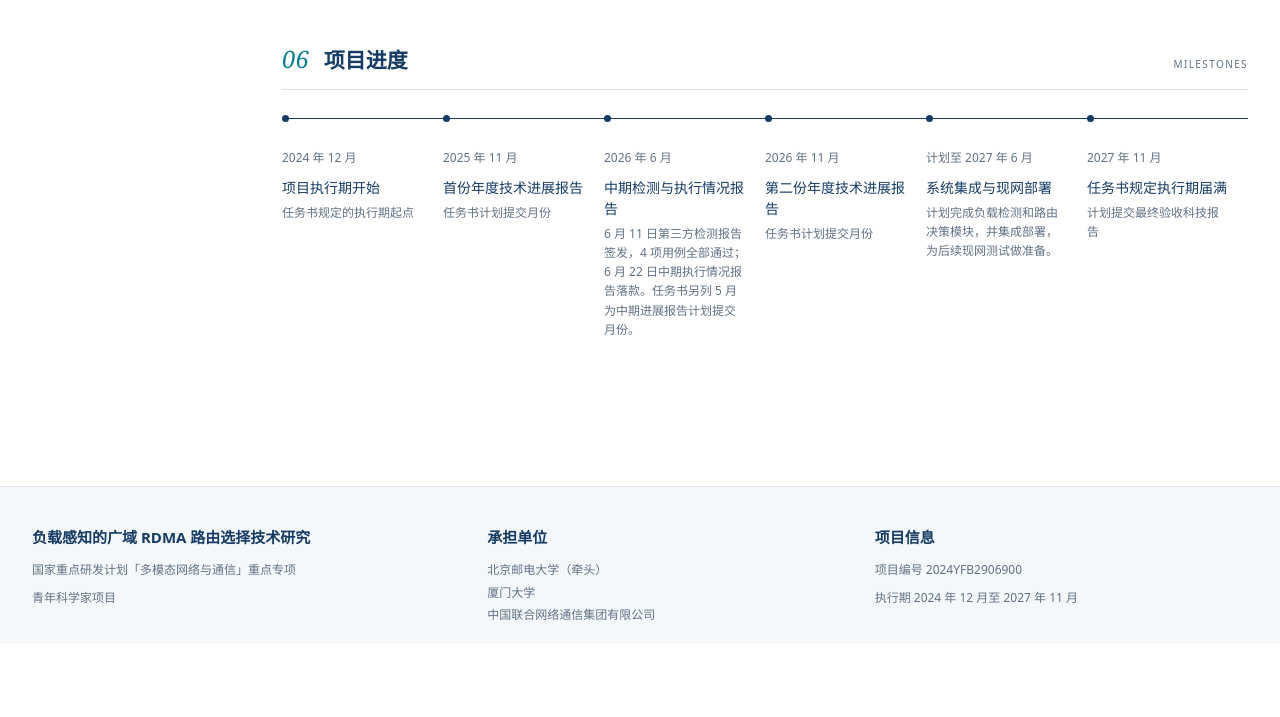
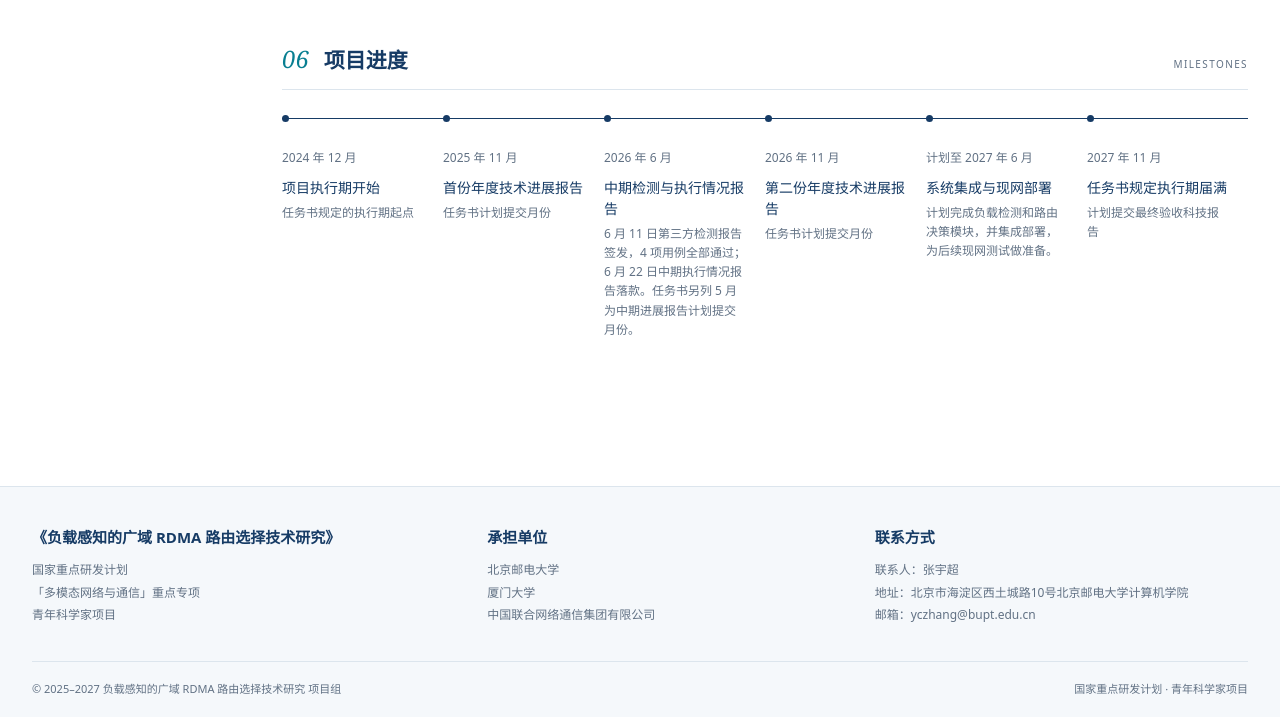
Before and after one commit to lhrdma/lhrdma.github.io, a plain HTML site: page index.html in a window 1280 px wide. Shown: the part 2615-3332 px from the top of the page. Before the commit the page ends 3259 px from the top, so only its background shows below. Drawn offline with Linux system fonts and the light colour scheme.

Commit message:
fix(site): unify project footers across all pages

```diff
--- a/index.html
+++ b/index.html
@@ -201,23 +201,48 @@
       <div class="wrap">
         <div class="footer-grid">
           <section>
-            <h2>负载感知的广域 RDMA 路由选择技术研究</h2>
-            <p>国家重点研发计划「多模态网络与通信」重点专项</p>
-            <p>青年科学家项目</p>
+            <h2>《负载感知的广域 RDMA 路由选择技术研究》</h2>
+            <p>国家重点研发计划<br />「多模态网络与通信」重点专项<br />青年科学家项目</p>
           </section>
           <section>
             <h2>承担单位</h2>
             <ul>
-              <li>北京邮电大学（牵头）</li>
-              <li>厦门大学</li>
-              <li>中国联合网络通信集团有限公司</li>
+              <li>
+                <a href="https://www.bupt.edu.cn/" rel="noopener noreferrer" target="_blank"
+                  >北京邮电大学</a
+                >
+              </li>
+              <li>
+                <a href="https://www.xmu.edu.cn/" rel="noopener noreferrer" target="_blank"
+                  >厦门大学</a
+                >
+              </li>
+              <li>
+                <a href="https://www.chinaunicom.cn/" rel="noopener noreferrer" target="_blank"
+                  >中国联合网络通信集团有限公司</a
+                >
+              </li>
             </ul>
           </section>
           <section>
-            <h2>项目信息</h2>
-            <p>项目编号 2024YFB2906900</p>
-            <p>执行期 2024 年 12 月至 2027 年 11 月</p>
+            <h2>联系方式</h2>
+            <ul>
+              <li>联系人：张宇超</li>
+              <li>
+                <a
+                  href="https://maps.apple.com/?q=%E5%8C%97%E4%BA%AC%E5%B8%82%E6%B5%B7%E6%B7%80%E5%8C%BA%E8%A5%BF%E5%9C%9F%E5%9F%8E%E8%B7%AF10%E5%8F%B7%E5%8C%97%E4%BA%AC%E9%82%AE%E7%94%B5%E5%A4%A7%E5%AD%A6%E8%AE%A1%E7%AE%97%E6%9C%BA%E5%AD%A6%E9%99%A2"
+                  rel="noopener noreferrer"
+                  target="_blank"
+                  >地址：北京市海淀区西土城路10号北京邮电大学计算机学院</a
+                >
+              </li>
+              <li><a href="mailto:yczhang@bupt.edu.cn">邮箱：yczhang@bupt.edu.cn</a></li>
+            </ul>
           </section>
+        </div>
+        <div class="copyright">
+          <span>© 2025–2027 负载感知的广域 RDMA 路由选择技术研究 项目组</span
+          ><span>国家重点研发计划 · 青年科学家项目</span>
         </div>
       </div>
     </footer>
```
Also changed, not shown: news.html (+34 -9 lines), team.html (+34 -9 lines).
